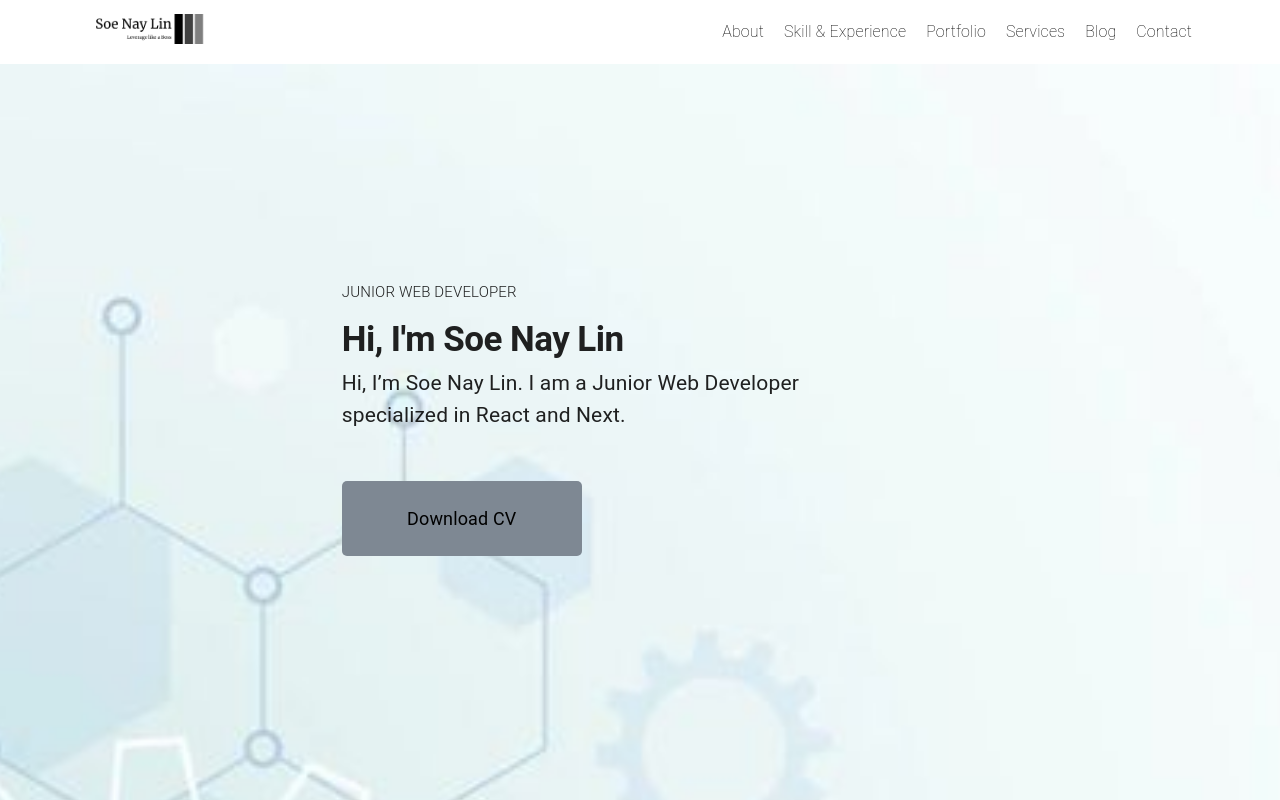
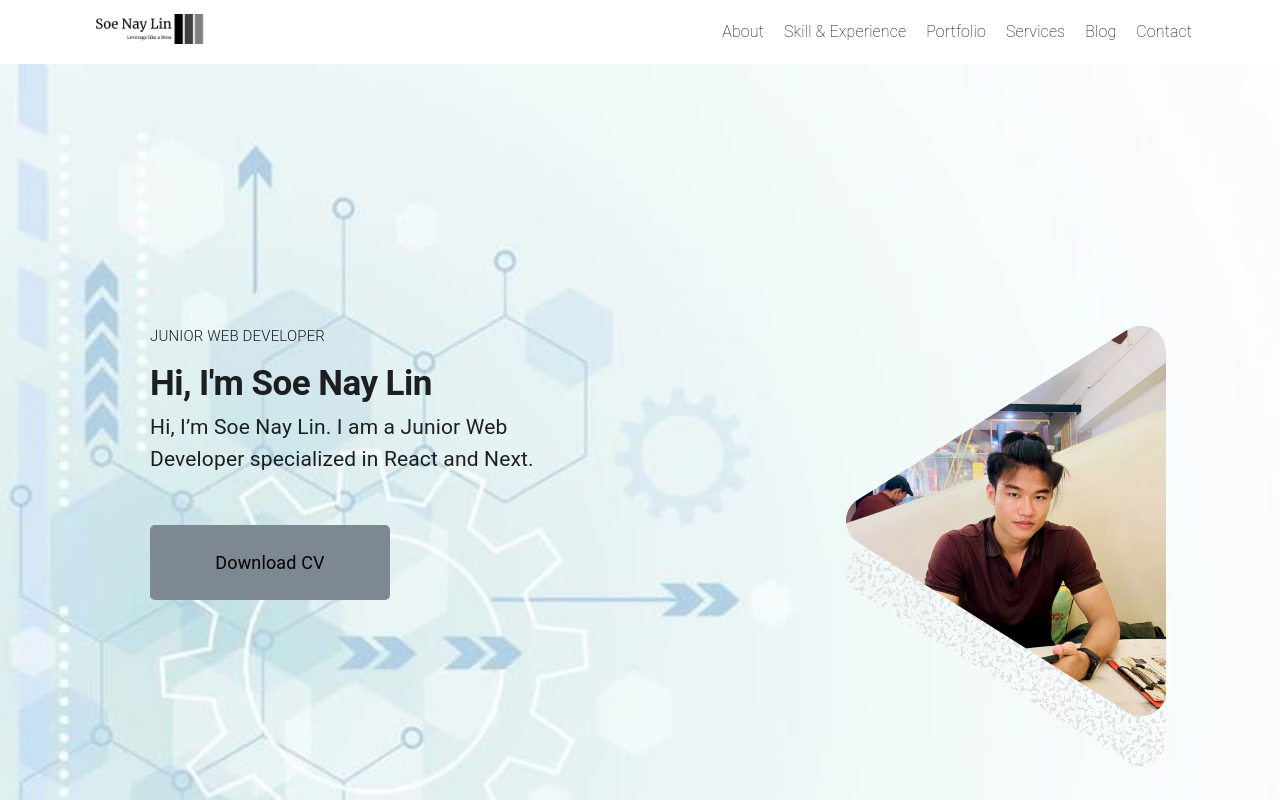
Before and after one commit to soenaylin/my-portfolio, a React (Vite) app: page / in a window 1280 px wide. Shown: the top 800 px of the page. Built offline with nearby package versions, Linux system fonts and the light colour scheme.

Commit message:
update welcome section's css(remove flex-wrap)

```diff
--- a/src/css/partial/header.css
+++ b/src/css/partial/header.css
@@ -5,7 +5,7 @@
 
 .welcome-section {
     display: flex;
-    flex-wrap: wrap;
+    /* flex-wrap: wrap; */
     flex-direction: row;
     justify-content: space-around;
     align-items: center;
```
